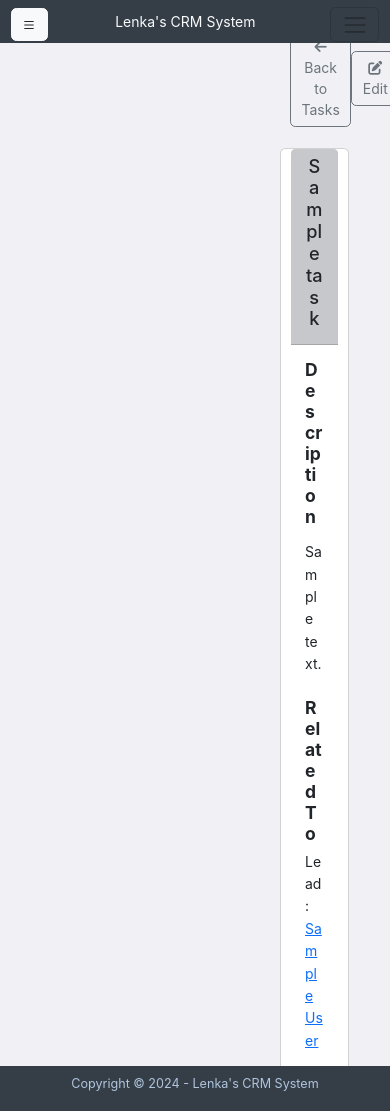
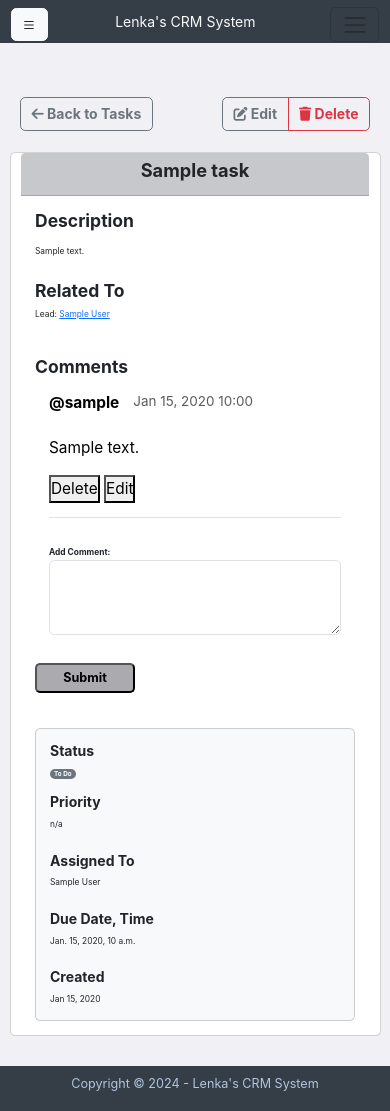
Before and after one commit to lenkamac/CrmSystem, a Django app: page /dashboard/tasks/1/ in a window 390 px wide. Run offline with Django 5.2, Linux system fonts and the light colour scheme; a user stored in the database is signed in; tables that the repository leaves empty hold one stand-in row (values such as "Sample post"); some libraries are stand-ins or nearby versions.

Commit message:
responsive product and calendar for small device

```diff
--- a/product/templates/product/products-list.html
+++ b/product/templates/product/products-list.html
@@ -14,12 +14,12 @@
 
 	{% include 'core/partials/offcanvas_menu.html' %}
 
-        <div class="container mx-auto" id="product-list">
+        <div class="container mx-auto pt-3" id="product-list">
             <div class="row justify-content-center">
                 <div class="col-12 py-3 text-center">
                     <h1 class="mt-sm-0 pt-sm-3 fw-bolder">Products</h1>
                 </div>
-                <div class="col-12 text-center">
+                <div class="col-12 pb-3 text-center">
                     <a href="{% url 'product:add_product' %}" class="btn justify-content-center align-items-center" id="btn-add-product">
                         <i class="bi bi-plus-circle"></i> Add Product
                     </a>
@@ -42,7 +42,7 @@
                 <div class="col-12">
                     <div class="card products-card shadow-sm">
                         <div class="card-header text-white">
-                            <h5>All Products</h5>
+                            <h5 class="fw-bolder">All Products</h5>
                         </div>
                         <div class="card-body">
                             {% if products %}
--- a/task/static/task/task.css
+++ b/task/static/task/task.css
@@ -1,4 +1,8 @@
 #task-list {
+    width: 100%;
+    height: 100vh;
+}
+#task-detail {
     width: 100%;
     height: 100vh;
 }
@@ -23,10 +27,17 @@
 @media (max-width: 575.99px) {
     #task-list {
         font-size: 0.6rem;
-        margin: auto;
+        margin: 25px auto;
         width: 100%;
         padding: 25px;
-        height: auto;
+        height: 100vh;
+    }
+    #task-detail {
+        font-size: 0.6rem;
+        margin: 25px auto;
+        width: 100%;
+        padding: 25px;
+        height: 100vh;
     }
     #btn-add-task {
         width: 120px;
@@ -39,3 +50,29 @@
 
 
 }
+
+@media (max-width: 768px) {
+    #task-list {
+        font-size: 0.6rem;
+        margin: 25px auto;
+        width: 100%;
+        padding: 0;
+        height: 100vh;
+    }
+    #task-detail {
+        font-size: 0.6rem;
+        margin: 25px auto;
+        width: 100%;
+        padding: 0;
+        height: auto;
+    }
+}
+@media (max-width: 991px) {
+    #task-list {
+        font-size: 0.7rem;
+        margin: 25px auto;
+        width: 100%;
+        padding: 25px;
+        height: 100vh;
+    }
+}
--- a/task/templates/task/task_detail.html
+++ b/task/templates/task/task_detail.html
@@ -6,35 +6,39 @@
 {% block content %}
     {% include 'core/partials/offcanvas_menu.html' %}
 
-    <div class="container">
+    <div class="container mx-auto pt-5" id="task-detail">
+
+        <div class="row justify-content-center mt-lg-4">
+            <div class="col-12">
+                <!-- Back button and actions -->
                 <div class="row">
-            <div class="col-lg-12">
-                <!-- Back button and actions -->
-                <div class="row justify-content-center w-100 my-lg-3 mx-lg-5">
+                    <div class="col-12">
                         <div class="d-flex justify-content-between align-items-center mb-4">
-                        <a href="{% url 'task:task_list' %}" class="btn btn-outline-secondary">
+                            <a href="{% url 'task:task_list' %}" class="btn btn-outline-secondary fw-bolder">
                                 <i class="fas fa-arrow-left"></i> Back to Tasks
                             </a>
                             <div class="btn-group">
-                            <a href="{% url 'task:task_edit' task.pk %}" class="btn btn-outline-secondary">
+                                <a href="{% url 'task:task_edit' task.pk %}" class="btn btn-outline-secondary fw-bolder">
                                     <i class="fas fa-edit"></i> Edit
                                 </a>
-                            <a href="{% url 'task:task_delete' task.pk %}" class="btn btn-outline-danger">
+                                <a href="{% url 'task:task_delete' task.pk %}" class="btn btn-outline-danger fw-bolder">
                                     <i class="fas fa-trash"></i> Delete
                                 </a>
                             </div>
                         </div>
                     </div>
-
+                </div>
+            </div>
+            <div class="col-12">
                 <!-- Task Details Card -->
-                <div class="row justify-content-center w-100 my-lg-3 mx-lg-5">
+                <div class="row justify-content-center">
                     <div class="card mt-lg-3 pt-lg-3">
-                        <div class="card-header" style="background-color: #C7C8CB;">
-                            <h3 class="card-title text-center">{{ task.title }}</h3>
+                        <div class="card-header mt-md-2" style="background-color: #C7C8CB;">
+                            <h3 class="card-title text-center fw-bolder">{{ task.title }}</h3>
                         </div>
                         <div class="card-body">
                             <div class="row">
-                                <div class="col-md-8">
+                                <div class="col-sm-12 col-md-12 col-lg-8">
                                     <!-- Task Description -->
                                     <div class="mb-4">
                                         <h5 class="fw-bolder">Description</h5>
@@ -54,13 +58,15 @@
                                     </div>
 
                                     <!-- Task Comments -->
-                                    <div class="mb-4 pt-lg-3">
-                                        <h5 class="fw-bolder">Comments</h5>
-                                        <div class="card-body">
+                                    <div class="mb-4 pt-3 pt-lg-3">
+                                        <h5 class="fw-bolder mb-0">Comments</h5>
+                                        <div class="card-body pb-0">
                                             {% if task_comments %}
                                                 <div id="task-comments">
                                                     {% include "task/partials/_comments.html" with comments=task.comments.all %}
                                                 </div>
+                                            {% else %}
+                                                <p class="text-muted">No comments yet.</p>
                                             {% endif %}
                                         </div>
 
@@ -74,11 +80,11 @@
                                     </div>
                                 </div>
 
-                                <div class="col-md-4">
+                                <div class="col-sm-12 col-md-12 col-lg-4">
                                     <!-- Task Status Info -->
                                     <div class="card bg-light">
                                         <div class="card-body">
-                                            <h6>Status</h6>
+                                            <h6 class="fw-bolder">Status</h6>
                                                 {% if task.status == 'todo' %}
                                                     <span class="badge bg-secondary">To Do</span>
                                                 {% elif task.status == 'in_progress' %}
@@ -89,7 +95,7 @@
                                                     <span class="badge bg-danger">Canceled</span>
                                                 {% endif %}
 
-                                            <h6 class="mt-3">Priority</h6>
+                                            <h6 class="mt-3 fw-bolder">Priority</h6>
                                                 {% if task.priority == 'high' %}
                                                     <span class="badge bg-danger">High</span>
                                                 {% elif task.priority == 'medium' %}
@@ -100,21 +106,21 @@
                                                     <span>n/a</span>
                                                 {% endif %}
 
-                                            <h6 class="mt-3">Assigned To</h6>
+                                            <h6 class="mt-3 pt-2 fw-bolder">Assigned To</h6>
                                                 {% if task.assigned_to %}
                                                     <p class="mb-0">{{ task.assigned_to.get_full_name|default:task.assigned_to.username }}</p>
                                                 {% else %}
                                                     <p class="text-muted mb-0">Unassigned</p>
                                                 {% endif %}
 
-                                            <h6 class="mt-3">Due Date, Time</h6>
+                                            <h6 class="mt-3 pt-2 fw-bolder">Due Date, Time</h6>
                                                 {% if task.due_date %}
                                                     <p class="mb-0">{{ task.due_date }}, {{ task.due_time }}</p>
                                                 {% else %}
                                                     <p class="text-muted mb-0">No due date, time set</p>
                                                 {% endif %}
 
-                                            <h6 class="mt-3">Created</h6>
+                                            <h6 class="mt-3 pt-2 fw-bolder">Created</h6>
                                             <p class="mb-0">{{ task.created_at|date:"M d, Y" }}</p>
                                         </div>
                                     </div>
```
Also changed, not shown: calendarapp/static/calendarapp/css/calendar.css (+30 -37 lines), calendarapp/templates/calendarapp/calendar.html (+13 -9 lines), product/static/product/product.css (+23 -8 lines), product/templates/product/product-detail.html (+5 -5 lines), task/templates/task/task_list.html (+4 -5 lines). Lines whose indentation alone changed are shown as unchanged.
